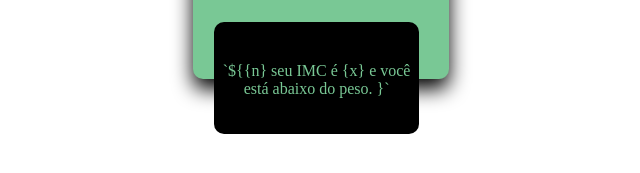
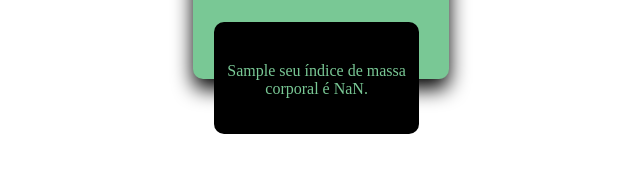
Before and after one commit to DevGabiMrqs/Projeto-Calculadora-IMC, a plain HTML site: page index.html in a window 1280 px wide. Both pictures are taken after typing "Sample", "Sample", "5" into the empty fields and a click on the button "Calcular". Shown: the part 561-734 px from the top of the page, 319-959 px from the left. Drawn offline with Linux system fonts and the light colour scheme.

Commit message:
atualização

```diff
--- a/index.html
+++ b/index.html
@@ -27,7 +27,6 @@
                 Calcular
             </button>
             <div class="result">
-                `${{n} seu IMC é {x} e você está abaixo do peso. }`
             </div>
         </div>
     </div>
--- a/script.js
+++ b/script.js
@@ -1,10 +1,13 @@
 
-const name = document.querySelector("#nome")
-const heigth = document.querySelector("#altura")
-const weight = document.querySelector("#peso")
+const name = document.querySelector("#nome");
+const heigth = document.querySelector("#altura");
+const weight = document.querySelector("#peso");
+const results = document.querySelector(".result");
 
 
 function calculateIMC(){
-    const imc = Number.heigth.value * weight.value
-    console.log(imc)
+    const names = name.value;
+    const imc = Number(heigth.value) * weight.value
+    const message =`${names} seu índice de massa corporal é ${imc}.`;
+    results.innerHTML = message;
 }
--- a/style.css
+++ b/style.css
@@ -40,6 +40,10 @@ input {
     border: none;
 }
 
+#nome{
+    text-transform: capitalize;
+}
+
 .btn-calculate {
     color: rgb(121, 200, 149);
     font-family: 'Lucida Sans', 'Lucida Sans Regular', 'Lucida Grande', 'Lucida Sans Unicode', Geneva, Verdana, sans-serif;
```
